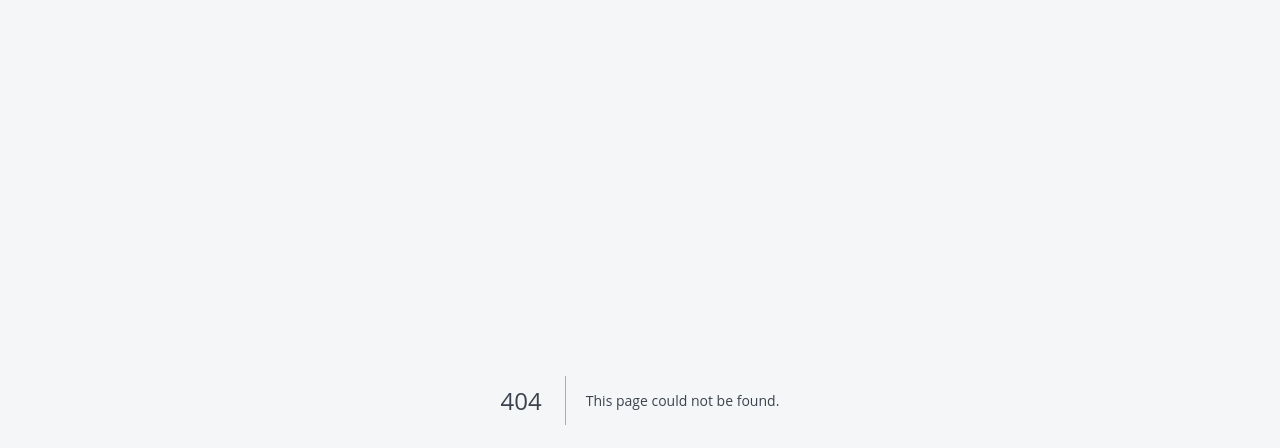
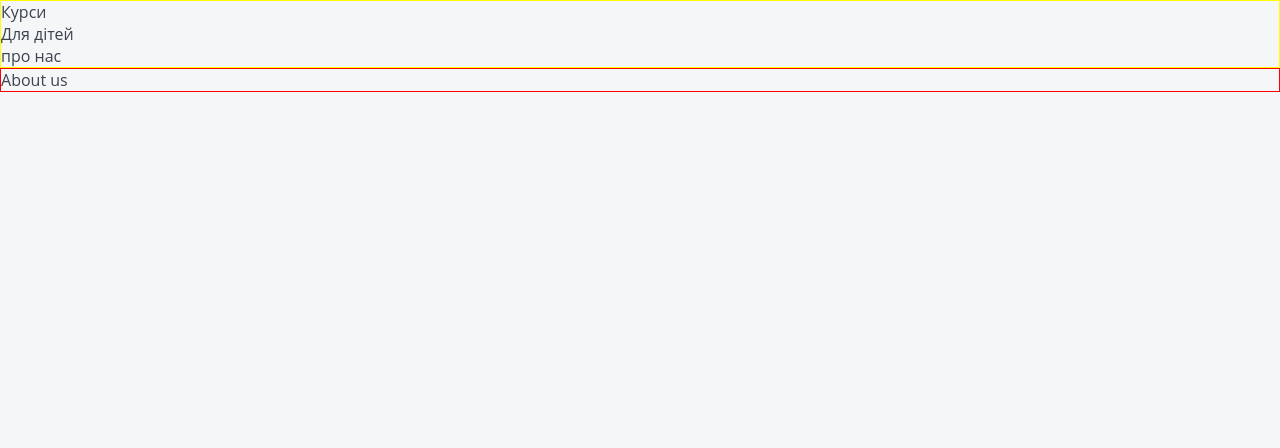
Before and after one commit to insurecar/top-app, a Next.js app: page /about in a window 1280 px wide. Before the commit this address had no page. Shown: the top 448 px of the page. Built offline with nearby package versions, Linux system fonts and the light colour scheme.

Commit message:
finished 64 layout

```diff
--- /dev/null
+++ b/app/about/layout.tsx
@@ -0,0 +1,7 @@
+export default function RootLayout({
+  children,
+}: Readonly<{
+  children: React.ReactNode;
+}>) {
+  return <div style={{ border: "1px solid red" }}>{children}</div>;
+}
--- /dev/null
+++ b/app/about/page.tsx
@@ -0,0 +1,9 @@
+import { Metadata } from "next";
+
+export const metadata: Metadata = {
+  title: "About",
+};
+
+export default function About() {
+  return <div>About us</div>;
+}
--- a/app/layout.tsx
+++ b/app/layout.tsx
@@ -1,13 +1,9 @@
 import type { Metadata } from "next";
-import localFont from "next/font/local";
 import "./globals.css";
+import styles from "./page.module.css";
+import { Inter } from "next/font/google";
 
-const geistSansBold = localFont({
-  src: "./fonts/OpenSans-Bold.ttf",
-  variable: "--font-geist-sans-bold",
-  weight: "100 900",
-});
-
+const inter = Inter({ subsets: ["latin"] });
 export const metadata: Metadata = {
   title: "MyTop",
   description: "Generated by create next app",
@@ -18,9 +14,18 @@ export default function RootLayout({
 }: Readonly<{
   children: React.ReactNode;
 }>) {
+  console.log("%с LAYOUT", "background: red");
+
   return (
     <html lang="en">
-      <body className={`${geistSansBold.variable} ${geistSansBold.variable}`}>
+      <body className={inter.className}>
+        <nav className={styles.nav}>
+          <ul>
+            <li>Курси</li>
+            <li>Для дітей</li>
+            <li>про нас</li>
+          </ul>
+        </nav>
         {children}
       </body>
     </html>
--- /dev/null
+++ b/app/page.module.css
@@ -0,0 +1,13 @@
+.main {
+  display: flex;
+  flex-direction: column;
+  justify-content: space-between;
+  align-items: center;
+  padding: 6rem;
+  min-height: 100vh;
+  background: red;
+}
+
+.nav {
+  border: 1px solid yellow;
+}
```
Also changed, not shown: app/page.tsx (+8 -29 lines).
